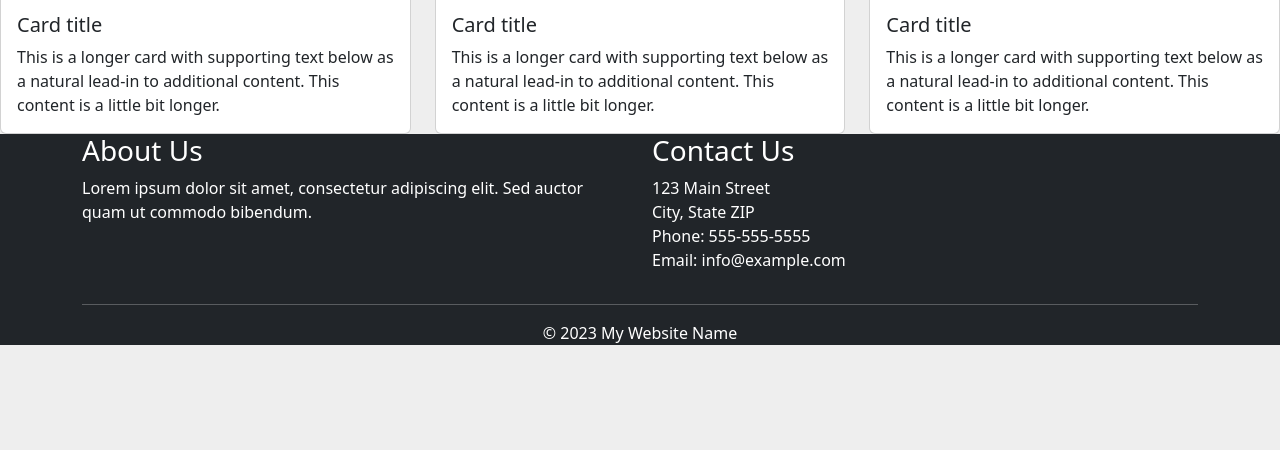
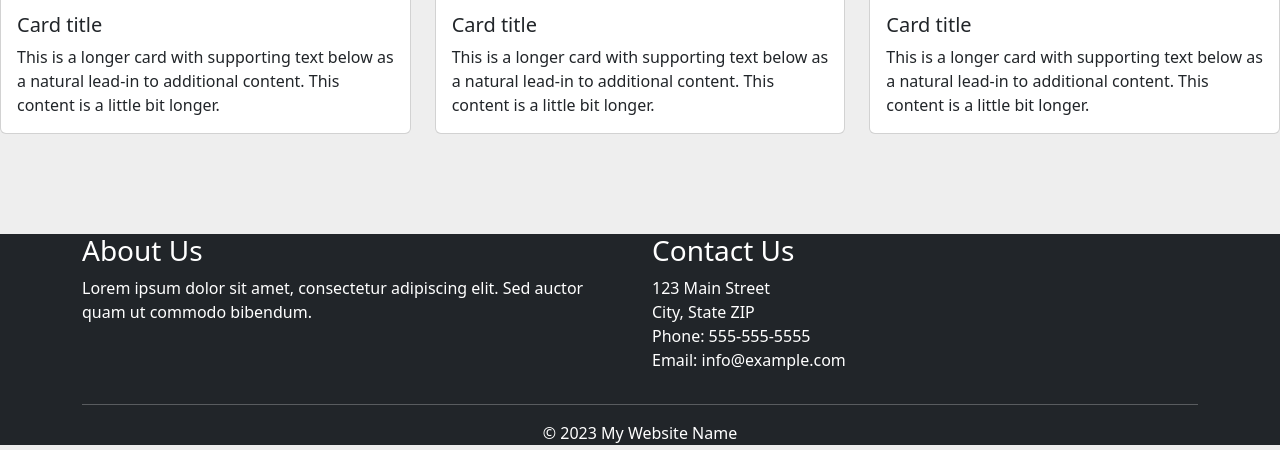
Before and after one commit to CodeWithKrizz/uppgift2, a plain HTML site: page index.html in a window 1280 px wide. Shown: the part 350-800 px from the top of the page. Drawn offline with nearby package versions, Linux system fonts and the light colour scheme.

Commit message:
Update styles.css

```diff
--- a/styles.css
+++ b/styles.css
@@ -14,6 +14,10 @@ body {
     min-height: 100%;
 }
 
+main {
+    margin-bottom: 100px;
+}
+
 footer {
     margin-top: auto;
 }
```
